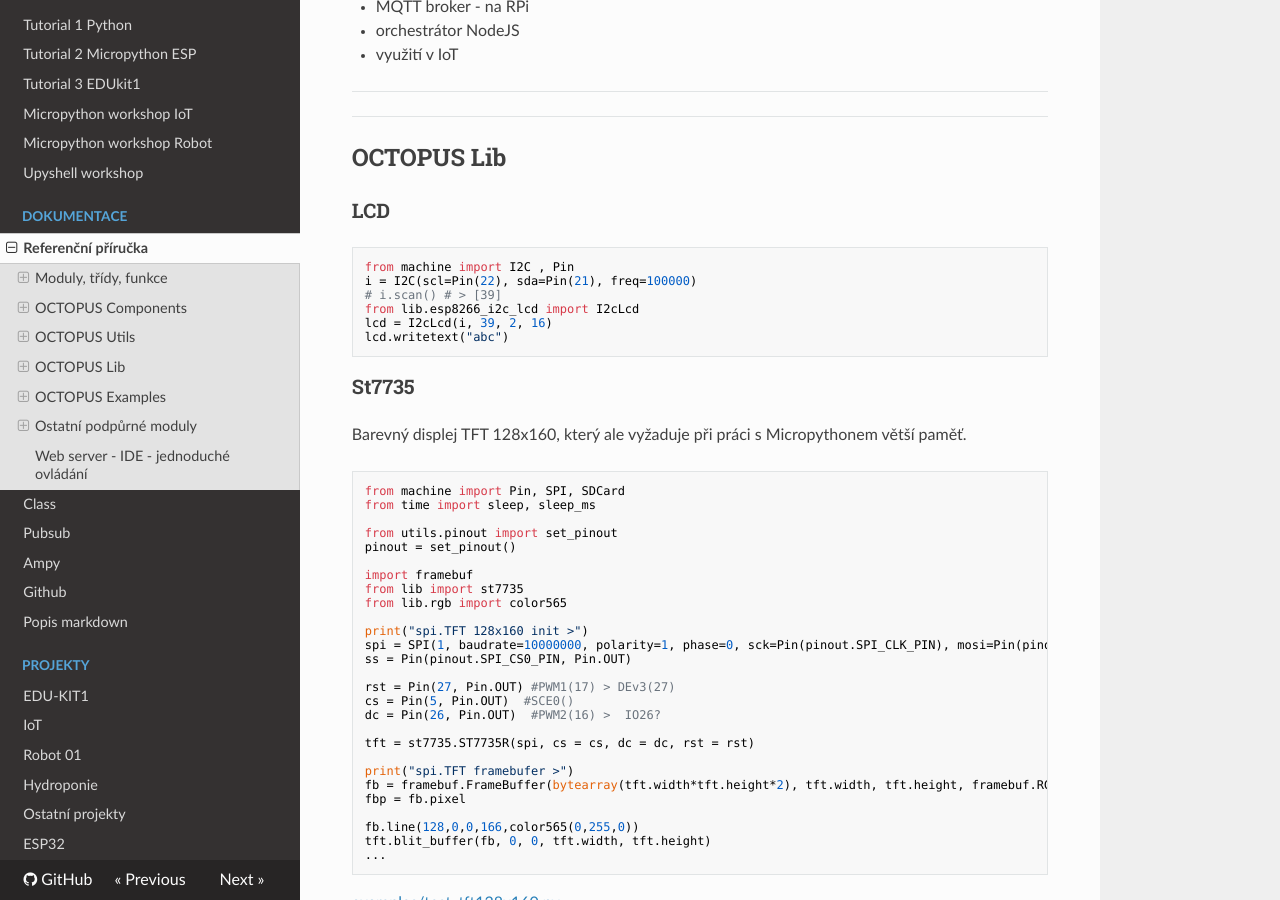
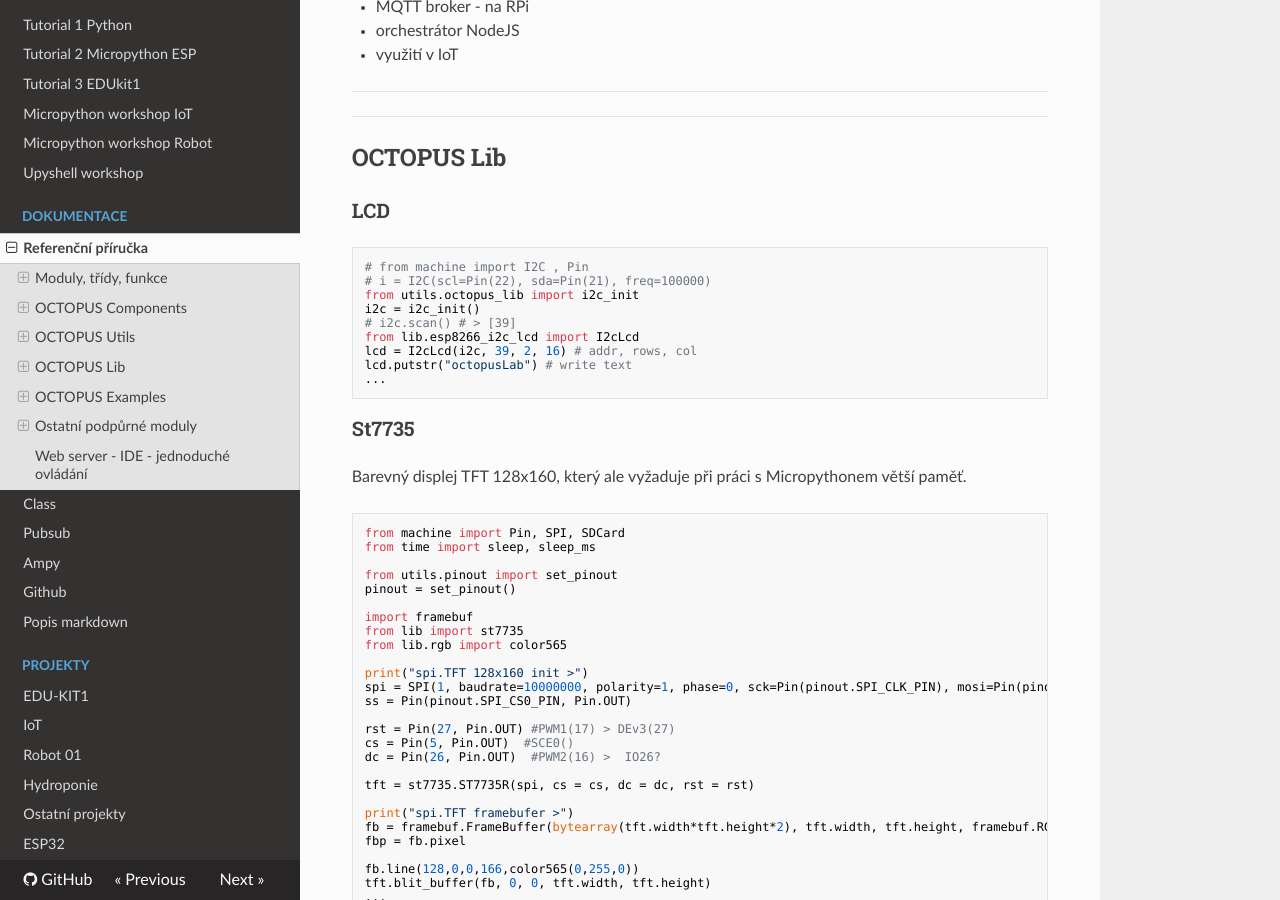
Before and after one commit to octopuslab-cz/docs_octopuslab_cz, an MkDocs documentation site: the page built from docs/basicdoc.md, in a window 1280 px wide and 900 px high, scrolled down 10739 px. Built offline with MkDocs 1.6.1, drawn with Linux system fonts in a browser that asks for light colours; nearby versions of some CDN libraries.

Commit message:
i2c_init

````diff
--- a/docs/basicdoc.md
+++ b/docs/basicdoc.md
@@ -541,12 +541,15 @@ db.listAll()
 ### LCD
 
 ```python
-from machine import I2C , Pin
-i = I2C(scl=Pin(22), sda=Pin(21), freq=100000)
-# i.scan() # > [39]
+# from machine import I2C , Pin
+# i = I2C(scl=Pin(22), sda=Pin(21), freq=100000)
+from utils.octopus_lib import i2c_init
+i2c = i2c_init()
+# i2c.scan() # > [39]
 from lib.esp8266_i2c_lcd import I2cLcd
-lcd = I2cLcd(i, 39, 2, 16)
-lcd.writetext("abc")
+lcd = I2cLcd(i2c, 39, 2, 16) # addr, rows, col
+lcd.putstr("octopusLab") # write text
+...
 ```
 
 
````
